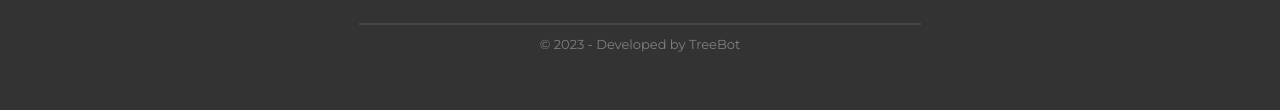
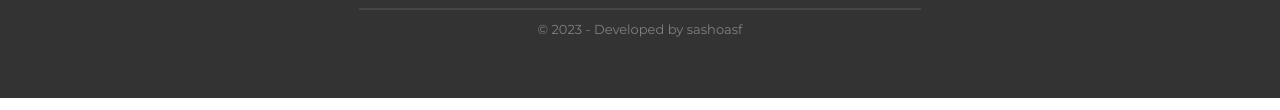
Before and after one commit to ilovekrabs/PersonalWebsite, a website built with Parcel: page src/index.html in a window 1280 px wide. Shown: the part 2492-2602 px from the top of the page. Built offline with nearby package versions, Linux system fonts and the light colour scheme.

Commit message:
Update index.html

```diff
--- a/src/index.html
+++ b/src/index.html
@@ -1,14 +1,3 @@
-<!--
-  Hello!
-  -
-  Simplefolio is a clean and responsive portfolio template for Developers!
-  Created by Jacobo Martinez.
-  -
-  Github Repo: https://github.com/cobiwave/simplefolio/
-  Readme: https://github.com/cobiwave/simplefolio/README.md
-  -
-  For business & inquires, contact me -> jacobojavier98@gmail.com
--->
 <!DOCTYPE html>
 <html lang="en" class="sr">
   <head>
@@ -144,13 +133,7 @@
         <h2 class="section-title"> </h2>
         <div class="contact-wrapper load-hidden">
           <p class="contact-wrapper__text"> </p>
-          <!--<a
-            rel="noreferrer"
-            target="_blank"
-            class="cta-btn cta-btn--resume"
-            href="mailto:example@email.com"
-            > </a > <!--Call to action-->
-          >
+          <a rel="noreferrer" target="_blank" vclass="cta-btn cta-btn--resume" href="mailto:young@worker.com"> </a>
         </div>
       </div>
     </section>
@@ -164,9 +147,9 @@
           <a rel="noreferrer" href="https://x.com/rizzgod5961" target="_blank">
             <i class="fa fa-twitter fa-inverse"></i>
           </a>
-          <a rel="noreferrer" href="#!" target="_blank">
+          <!-- <a rel="noreferrer" href="#!" target="_blank">
             <i class="fa fa-discord fa-inverse"></i>
-          </a>
+          </a> -->
           <a rel="noreferrer" href="https://github.com/ilovekrabs" target="_blank">
             <i class="fa fa-github fa-inverse"></i>
           </a>
@@ -176,8 +159,8 @@
 
         <p class="footer__text">
           © 2023 - Developed by
-          <a rel="noreferrer" href="https://github.com/TreeBoot" target="_blank"
-            >TreeBot</a
+          <a rel="noreferrer" href="https://github.com/ilovekrabs" target="_blank"
+            >sashoasf</a
           >
         </p>
 
```
